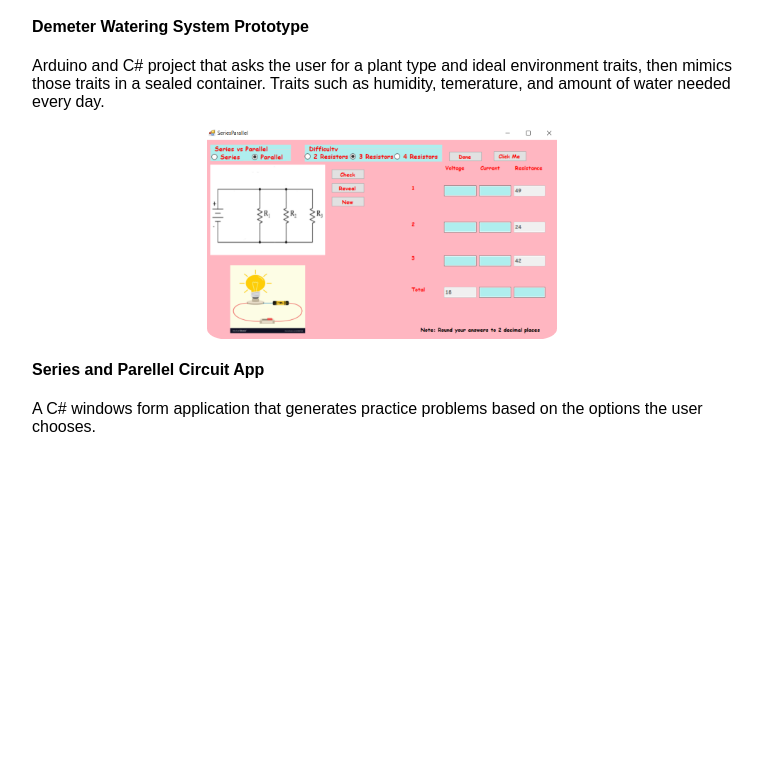
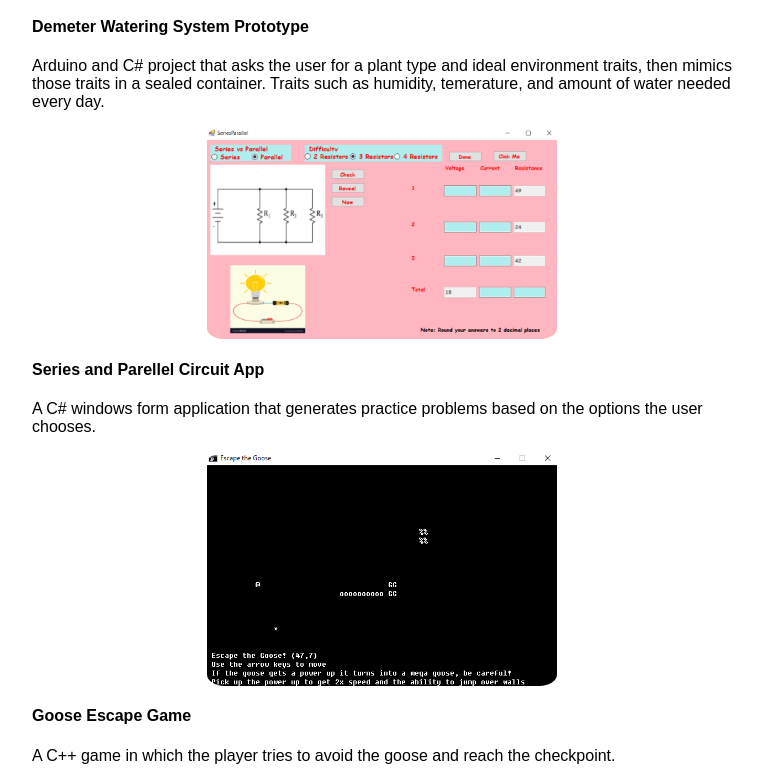
Before and after one commit to kingawaiz76/YashrajNagpal, a plain HTML site: page YashrajNagpalProjects.html in a window 1280 px wide. Shown: the part 2849-3630 px from the top of the page, without its empty margins (258-1021 px from the left). Before the commit the page ends 3301 px from the top, so only its background shows below. Drawn offline with Linux system fonts and the light colour scheme.

Commit message:
goose escape add

```diff
--- a/YashrajNagpalProjects.html
+++ b/YashrajNagpalProjects.html
@@ -66,6 +66,12 @@
 				<h4>Series and Parellel Circuit App</h4>
 				A C# windows form application that generates practice problems based on the options the user chooses.
 			</p>
+
+			<p>
+				<img src="Projects/GooseEscape.png">
+				<h4>Goose Escape Game</h4>
+				A C++ game in which the player tries to avoid the goose and reach the checkpoint.
+			</p>
 		</div>
 	</div>
 
```
Also changed, not shown: Projects/GooseEscape.png (added).
